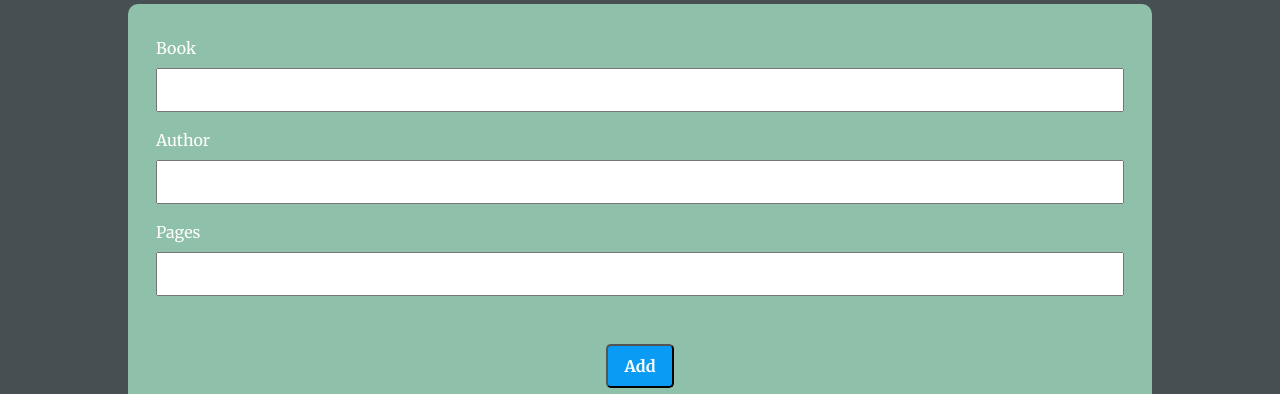
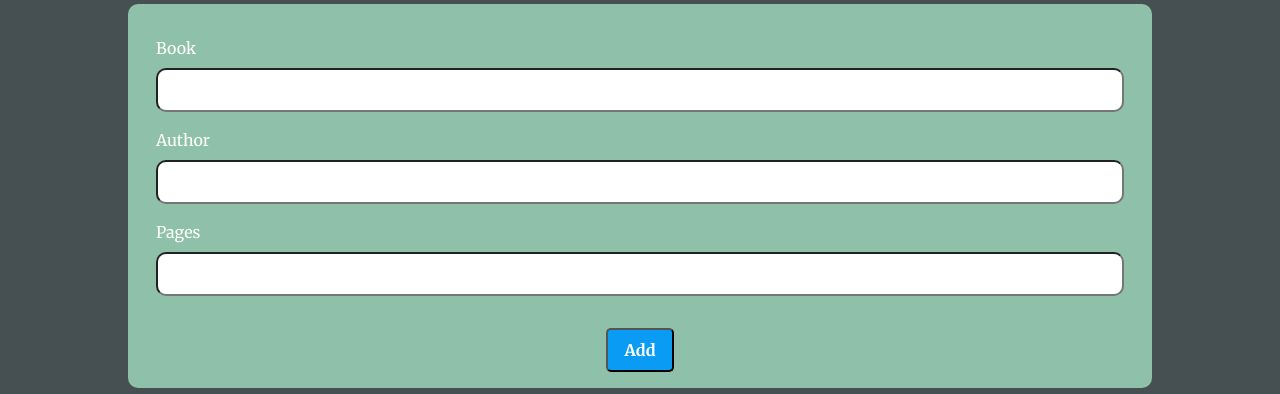
Before and after one commit to bdbrown12/fullstack-javascript, a plain HTML site: page javascript/library-project/index.html in a window 1280 px wide. Shown: the part 146-540 px from the top of the page. Drawn offline with Linux system fonts and the light colour scheme.

Commit message:
Added styles to make form more dynmaic

```diff
--- a/javascript/library-project/style.css
+++ b/javascript/library-project/style.css
@@ -121,6 +121,19 @@ svg:hover{
   box-sizing: border-box; /* Ensure padding doesn't add to the width */
 }
 
+input[type="text"], input[type="password"], textarea, select {
+  outline: none;
+}
+
+input{
+  border-radius: 10px;
+  color: black;
+}
+
+input:focus{
+  border: red solid 2px;
+}
+
 table{
   border: solid black 2px;
 }
@@ -155,7 +168,6 @@ form{
 .button-container{
   display: flex;
   justify-content: center;
-  margin-top: 1rem;
 }
 
 h1{
```
